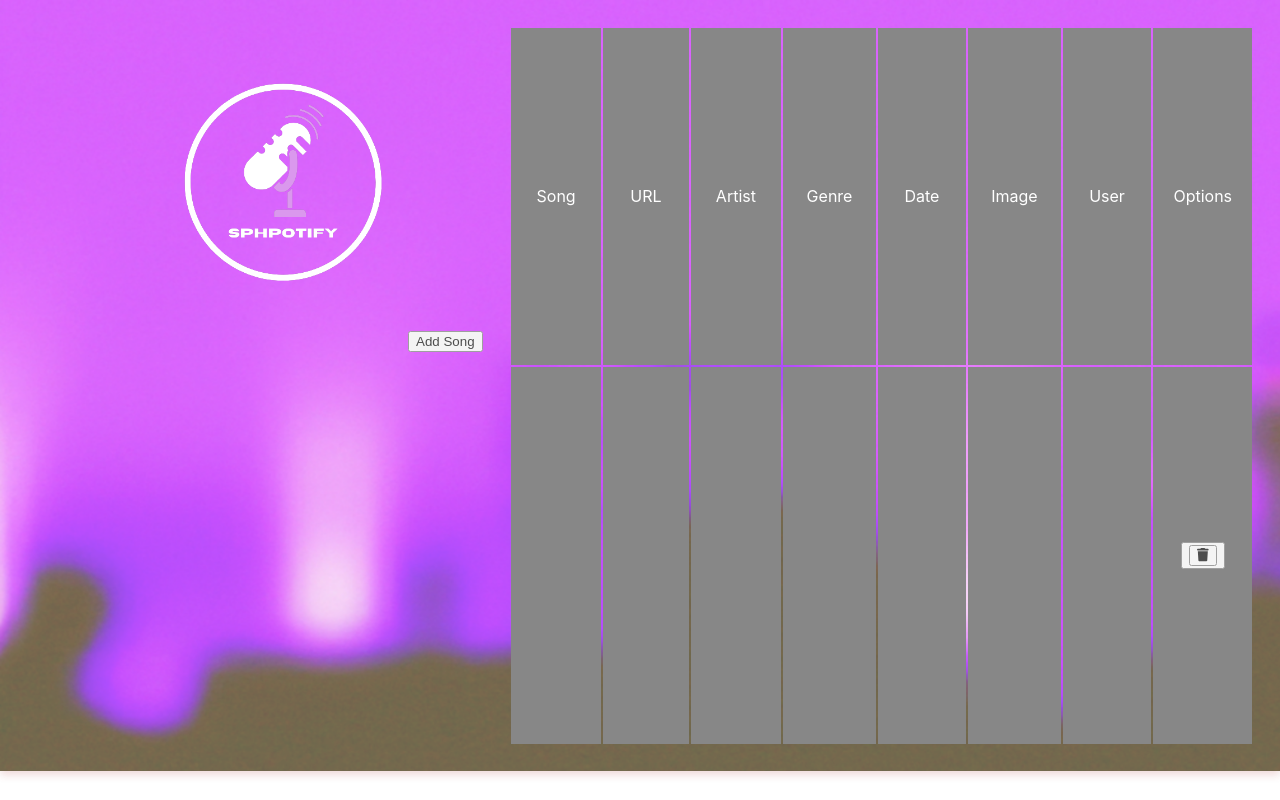
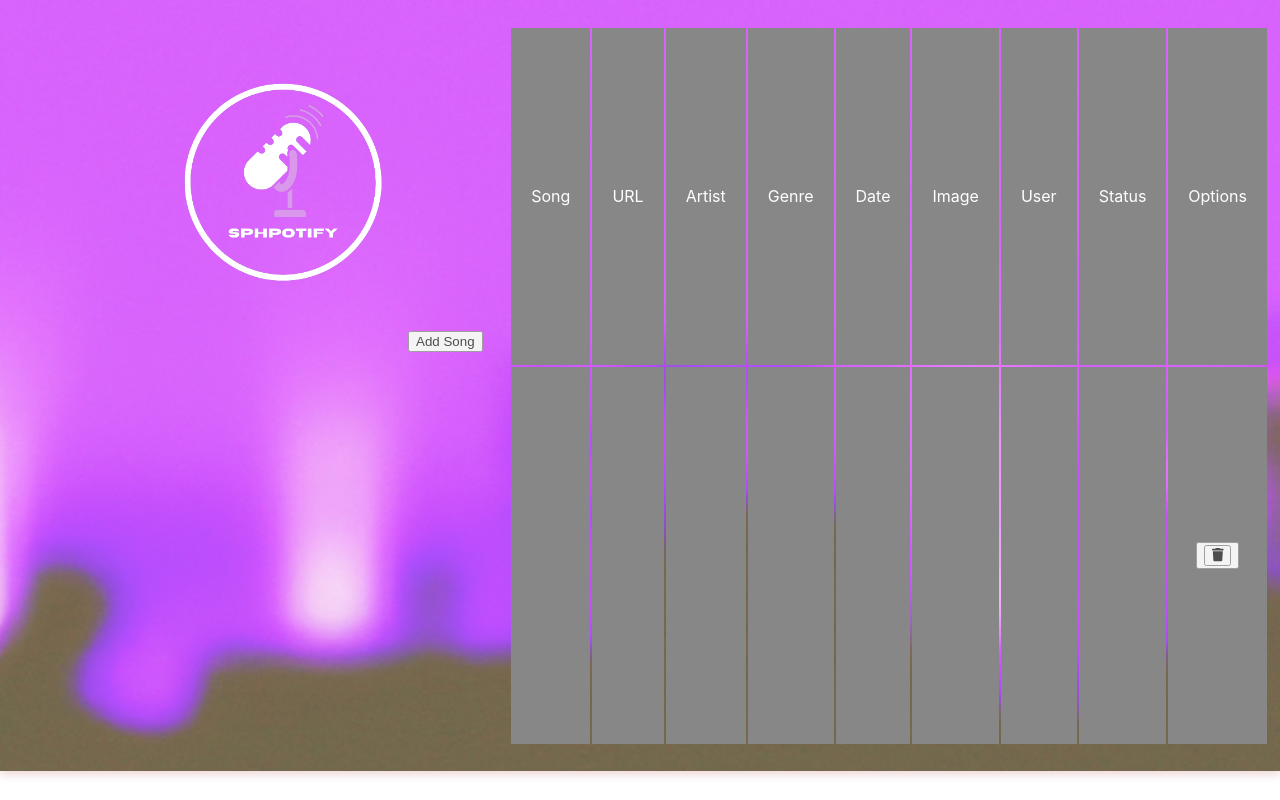
Before and after one commit to IrisGomis/sPHPotify, a React (Create React App) app in the folder FRONT/sphpotify-react/: page / in a window 1280 px wide. Built offline with nearby package versions, Linux system fonts and the light colour scheme.

Commit message:
rama terminada, falatan rutas por hacer

```diff
--- a/FRONT/sphpotify-react/src/App.js
+++ b/FRONT/sphpotify-react/src/App.js
@@ -1,13 +1,14 @@
 import './App.css';
 //import InitView from "../src/components/views/InitView.jsx";
-import ListView from './components/views/ListView';
+//import ListView from './components/views/ListView';
+import ListViewTrainer from './components/views/ListViewTrainer';
 
 
 function App() {
   return (
     <div>
 
-      <ListView />
+      <ListViewTrainer />
     </div>
   );
 }
--- /dev/null
+++ b/FRONT/sphpotify-react/src/components/atomos/listTablaTrainer.jsx
@@ -0,0 +1,81 @@
+import React, { useState } from "react";
+import ListIconos from "./ListIconos";
+
+
+const ListTabla = () => {
+  const [data, setData] = useState([
+    {
+      song: "",
+      url: "",
+      artist: "",
+      genre: "",
+      date: "",
+      image: "",
+      user: "",
+    },
+  ]);
+
+  const addRow = () => {
+    setData([
+      ...data,
+      {
+        song: "",
+        url: "",
+        artist: "",
+        genre: "",
+        date: "",
+        image: "",
+        user: "",
+      },
+    ]);
+  };
+
+  const deleteRow = (index) => {
+    const newData = [...data];
+    newData.splice(index, 1);
+    setData(newData);
+  };
+
+  const editRow = (index, updatedValues) => {
+    const newData = [...data];
+    newData[index] = { ...newData[index], ...updatedValues };
+    setData(newData);
+  };
+
+  return (
+    <div className="tabla">
+      <table className="table1">
+        <tr className="celdas">
+          <td>Song</td>
+          <td>URL</td>
+          <td>Artist</td>
+          <td>Genre</td>
+          <td>Date</td>
+          <td>Image</td>
+          <td>User</td>
+          <td>Status</td>
+          <td>Options</td>
+        </tr>
+        {data.map((item, index) => (
+          <tr key={index}>
+            <td>{item.song}</td>
+            <td>{item.url}</td>
+            <td>{item.artist}</td>
+            <td>{item.genre}</td>
+            <td>{item.date}</td>
+            <td>{item.image}</td>
+            <td>{item.user}</td>
+            <td>{item.user}</td>
+            <td>
+              <button onClick={() => deleteRow(index)}>
+                <ListIconos />
+              </button>
+            </td>
+          </tr>
+        ))}
+      </table>
+    </div>
+  );
+};
+
+export default ListTabla;
--- a/FRONT/sphpotify-react/src/components/views/listViewTrainer.jsx
+++ b/FRONT/sphpotify-react/src/components/views/listViewTrainer.jsx
@@ -0,0 +1,24 @@
+import React from "react";
+import logo from "../../images/logo/para fondo negro.png";
+import ListIconos from "../atomos/ListIconos";
+import ListButton from "../atomos/ListButton";
+import ListTabla from "../../../src/components/atomos/listTablaTrainer";
+import "./styles/listView.css";
+import "./styles/listButton.css";
+
+const ListViewTrainer = () => {
+    return (
+      <div className="containerList">
+        <div className="logoMicro">
+          <img className="microLog" src={logo} />
+        </div>
+        <div className="bottonAdd">
+          <ListButton />
+        </div>
+        <ListTabla/>
+
+      </div>
+    );
+  };
+
+  export default ListViewTrainer;
```
